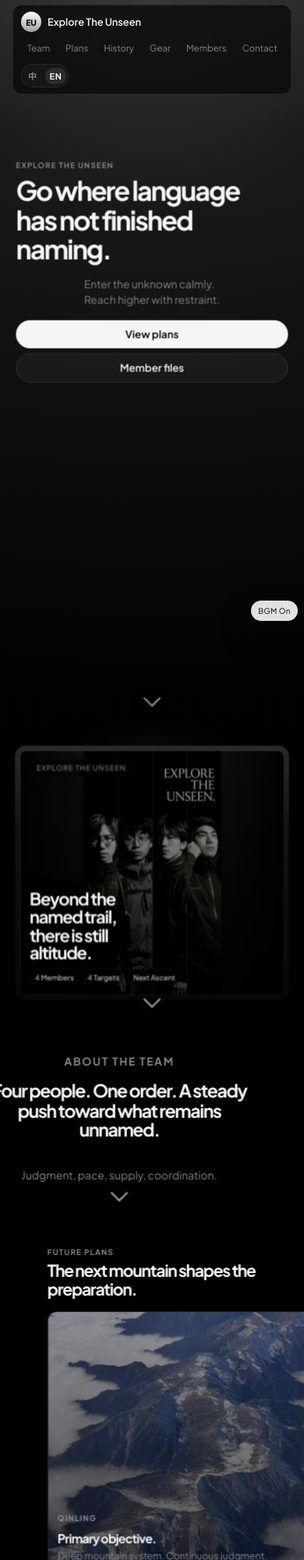
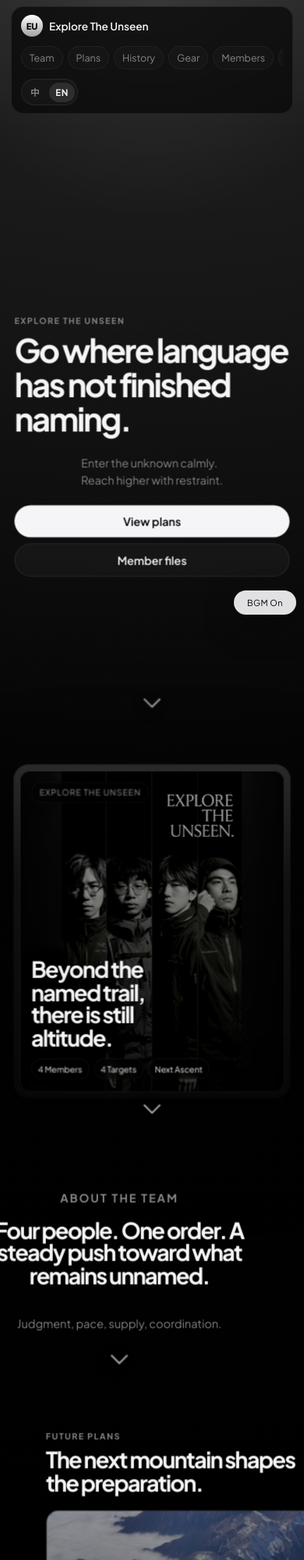
Before and after one commit to ShiinsMashiro/personal-team-site, a plain HTML site: page index.html in a window 390 px wide. Shown: the top 2000 px of the page at 78% size. Drawn offline with Linux system fonts and the light colour scheme.

Commit message:
revert to previous version

```diff
--- a/styles.css
+++ b/styles.css
@@ -1442,7 +1442,7 @@ main {
     display: none;
   }
 
-  /* 箭头固定在底部居中 - 只显示右箭头 */
+  /* 箭头固定在底部居中 */
   .slider-control {
     top: auto;
     bottom: 0;
@@ -1450,17 +1450,17 @@ main {
   }
 
   .slider-control.prev {
-    display: none;
+    left: calc(50% - 50px);
   }
 
   .slider-control.next {
-    right: calc(50% - 22px);
+    right: calc(50% - 50px);
   }
 }
 
 @media (max-width: 720px) {
   :root {
-    --mobile-gutter: 16px;
+    --mobile-gutter: 14px;
   }
 
   main,
@@ -1468,17 +1468,17 @@ main {
     width: calc(100% - (var(--mobile-gutter) * 2));
   }
 
-  /* Header 优化 - 紧凑型 */
+  /* Header 优化 - 改为紧凑型 */
   .site-header {
-    padding: 6px 0;
+    padding: 8px 0;
   }
 
   .nav-shell {
     flex-direction: column;
-    padding: 8px 10px;
-    border-radius: 12px;
+    padding: 10px 12px;
+    border-radius: 16px;
     align-items: stretch;
-    gap: 6px;
+    gap: 8px;
   }
 
   .brand {
@@ -1487,23 +1487,23 @@ main {
   }
 
   .brand-mark {
-    width: 26px;
-    height: 26px;
-    font-size: 0.65rem;
+    width: 28px;
+    height: 28px;
+    font-size: 0.7rem;
   }
 
   #brand-text {
-    font-size: 0.8rem;
-  }
-
-  /* 导航横向滚动 */
+    font-size: 0.85rem;
+  }
+
+  /* 导航改为横向滚动 */
   .site-nav {
     width: 100%;
     flex-wrap: nowrap;
     justify-content: flex-start;
-    gap: 4px;
+    gap: 6px;
     overflow-x: auto;
-    padding: 2px 0;
+    padding: 4px 0;
     scrollbar-width: none;
     -webkit-overflow-scrolling: touch;
   }
@@ -1514,60 +1514,54 @@ main {
 
   .site-nav a {
     white-space: nowrap;
+    padding: 6px 10px;
+    font-size: 0.78rem;
+    border: 1px solid rgba(255, 255, 255, 0.05);
+    border-radius: 999px;
+    background: rgba(255, 255, 255, 0.02);
+    color: var(--muted);
+  }
+
+  .lang-switch {
+    align-self: flex-start;
+    padding: 3px;
+  }
+
+  .lang-btn {
     padding: 5px 8px;
     font-size: 0.72rem;
-    border: none;
-    border-radius: 999px;
-    background: transparent;
-    color: var(--muted);
-  }
-
-  .lang-switch {
-    align-self: flex-start;
-    padding: 2px;
-  }
-
-  .lang-btn {
-    padding: 4px 6px;
-    font-size: 0.68rem;
-  }
-
-  /* Hero 区域 - 紧凑 */
+  }
+
+  /* Hero 区域 */
   .hero {
-    min-height: calc(100svh - 80px);
-    padding: 32px 0 24px;
+    min-height: calc(100svh - 100px);
+    padding: 48px 0 32px;
     align-items: flex-start;
     text-align: left;
-    justify-content: flex-start;
   }
 
   .hero-media {
     min-height: auto;
-    padding: 32px 0 24px;
+    padding: 48px 0 40px;
   }
 
   .hero h1 {
-    font-size: clamp(1.8rem, 9vw, 2.6rem);
-    line-height: 1.1;
+    font-size: clamp(2.2rem, 11vw, 3.2rem);
+    line-height: 1.05;
   }
 
   .eyebrow {
-    margin-bottom: 8px;
-    font-size: 0.62rem;
-    letter-spacing: 0.12em;
-  }
-
-  .hero-text {
-    margin-top: 16px;
-    font-size: 0.88rem;
-    line-height: 1.5;
-  }
-
+    margin-bottom: 10px;
+    font-size: 0.68rem;
+    letter-spacing: 0.14em;
+  }
+
+  .hero-text,
   .statement p,
   .feature-copy p,
   .contact-text {
-    font-size: 0.88rem;
-    line-height: 1.55;
+    font-size: 0.92rem;
+    line-height: 1.6;
   }
 
   /* 按钮全宽 */
@@ -1576,8 +1570,8 @@ main {
     width: 100%;
     flex-direction: column;
     align-items: stretch;
-    gap: 6px;
-    margin-top: 16px;
+    gap: 8px;
+    margin-top: 20px;
   }
 
   .button,
@@ -1585,95 +1579,83 @@ main {
     width: 100%;
     min-width: 0;
     text-align: center;
-    padding: 10px 16px;
-    font-size: 0.85rem;
-  }
-
-  /* 设备框架 - 缩小 */
+    padding: 12px 18px;
+    font-size: 0.92rem;
+  }
+
+  /* 设备框架 */
   .hero-device {
     margin-top: 0;
     width: 100%;
   }
 
   .device-glow {
-    inset: 6% 8% auto;
-    height: 120px;
+    inset: 8% 12% auto;
+    height: 180px;
   }
 
   .device-frame {
     width: 100%;
-    padding: 6px;
-    border-radius: 14px;
+    padding: 8px;
+    border-radius: 20px;
   }
 
   .device-screen {
-    min-height: 320px;
-    padding: 10px 12px 12px;
-    border-radius: 10px;
+    min-height: 420px;
+    padding: 14px 14px 16px;
+    border-radius: 16px;
     background-size: cover, cover, auto 100%, cover, cover;
     background-position: center, center, center center, center top, center;
   }
 
   .screen-topline {
-    padding: 5px 8px;
-    font-size: 0.6rem;
-  }
-
-  .screen-title {
-    margin-left: 0;
-    margin-bottom: 8px;
-    max-width: 10ch;
-    text-align: left;
-    font-size: clamp(1.4rem, 5vw, 1.8rem);
-    line-height: 1.05;
-  }
-
+    padding: 6px 10px;
+    font-size: 0.68rem;
+  }
+
+  .screen-title,
   .feature-copy h2,
   .statement h2,
   .showcase h2,
   .contact h2 {
     max-width: none;
-    font-size: clamp(1.4rem, 6vw, 1.8rem);
-    line-height: 1.1;
+    font-size: clamp(1.6rem, 7.5vw, 2.2rem);
+    line-height: 1.02;
+  }
+
+  .screen-title {
+    margin-left: 0;
+    margin-bottom: 12px;
+    max-width: 8ch;
+    text-align: left;
   }
 
   .screen-grid {
     justify-content: flex-start;
     margin-left: 0;
     max-width: none;
-    gap: 4px;
+    gap: 6px;
   }
 
   .screen-grid span {
-    padding: 4px 6px;
-    font-size: 0.6rem;
-  }
-
-  /* 通用区块 - 紧凑 */
+    padding: 6px 8px;
+    font-size: 0.68rem;
+  }
+
+  /* 通用卡片 */
   .spotlight-panel,
   .product-panel,
   .metric,
   .gear-card,
   .member-card {
-    border-radius: 12px;
+    border-radius: 16px;
   }
 
   .showcase-intro,
   .feature-copy {
     width: 100%;
-    margin-bottom: 16px;
+    margin-bottom: 20px;
     text-align: left;
-  }
-
-  .showcase-intro .eyebrow,
-  .feature-copy .eyebrow {
-    margin-bottom: 6px;
-  }
-
-  .showcase-intro h2,
-  .feature-copy h2 {
-    font-size: clamp(1.3rem, 5.5vw, 1.6rem);
-    line-height: 1.15;
   }
 
   .statement,
@@ -1684,11 +1666,10 @@ main {
   .contact,
   .feature-section {
     width: 100%;
-    padding: 40px 0 32px;
+    padding: 60px 0 48px;
     display: flex;
     flex-direction: column;
     align-items: stretch;
-    min-height: auto;
   }
 
   .showcase,
@@ -1697,10 +1678,16 @@ main {
     justify-content: flex-start;
   }
 
-  .statement,
+  .statement {
+    justify-content: center;
+    min-height: auto;
+    padding: 80px 0 60px;
+  }
+
   .contact {
     justify-content: center;
-    padding: 48px 0 36px;
+    min-height: auto;
+    padding: 80px 0 60px;
   }
 
   .feature-stage,
@@ -1710,7 +1697,7 @@ main {
   }
 
   .feature-stage {
-    gap: 10px;
+    gap: 12px;
   }
 
   .spotlight-panel,
@@ -1719,16 +1706,16 @@ main {
   .member-card,
   .metric {
     min-height: auto;
-    padding: 12px;
-    box-shadow: 0 12px 32px rgba(0, 0, 0, 0.24);
+    padding: 16px;
+    box-shadow: 0 16px 48px rgba(0, 0, 0, 0.28);
   }
 
   .product-panel h3,
   .spotlight-panel h3,
   .gear-card h3,
   .member-card h3 {
-    font-size: 1rem;
-    margin: 6px 0 4px;
+    font-size: 1.25rem;
+    margin: 8px 0 6px;
   }
 
   .product-panel span,
@@ -1736,33 +1723,27 @@ main {
   .gear-card span,
   .member-card p,
   .metric span {
-    line-height: 1.4;
-    font-size: 0.78rem;
-  }
-
-  /* 装备卡片 - 紧凑 */
+    line-height: 1.45;
+    font-size: 0.84rem;
+  }
+
+  /* 装备卡片 */
   .gear-card {
-    min-height: 140px;
-    padding: 10px;
+    min-height: 200px;
+    padding: 14px;
   }
 
   .gear-card-large {
-    min-height: 180px;
+    min-height: 260px;
   }
 
   .gear-card p {
-    font-size: 0.62rem;
-    margin-bottom: 4px;
+    font-size: 0.72rem;
+    margin-bottom: 8px;
   }
 
   .gear-card h3 {
-    font-size: 0.95rem;
-    margin-bottom: 2px;
-  }
-
-  .gear-card span {
-    font-size: 0.72rem;
-  }
+    font-size: 1.2rem;
   }
 
   .gear-card span {
@@ -1773,51 +1754,51 @@ main {
   .member-grid {
     display: grid;
     grid-template-columns: repeat(2, 1fr);
-    gap: 8px;
+    gap: 10px;
   }
 
   .member-card {
-    min-height: 120px;
-    padding: 10px;
-    border-radius: 10px;
+    min-height: 180px;
+    padding: 12px;
+    border-radius: 14px;
   }
 
   .member-card-content {
-    right: 10px;
-    bottom: 10px;
-    left: 10px;
+    right: 12px;
+    bottom: 12px;
+    left: 12px;
   }
 
   .member-card h3 {
-    font-size: 0.9rem;
-    margin-bottom: 2px;
+    font-size: 1.1rem;
+    margin-bottom: 4px;
   }
 
   .member-card p {
-    font-size: 0.62rem;
-    line-height: 1.25;
+    font-size: 0.72rem;
+    line-height: 1.3;
     max-width: none;
   }
 
   .member-index {
-    font-size: 0.6rem;
+    font-size: 0.72rem;
   }
 
   /* Metrics - 1列 */
   .metrics {
     display: flex;
     flex-direction: column;
-    gap: 8px;
+    gap: 10px;
   }
 
   .metric {
     text-align: left;
-    padding: 10px 12px;
+    padding: 14px 16px;
   }
 
   .metric strong {
-    margin-bottom: 2px;
-    font-size: 1.2rem;
+    margin-bottom: 4px;
+    font-size: 1.5rem;
   }
 
   /* 轮播 - 触摸滑动 */
@@ -1826,13 +1807,13 @@ main {
     overflow-x: auto;
     -webkit-overflow-scrolling: touch;
     scroll-snap-type: x mandatory;
-    padding-bottom: 40px;
-    margin-bottom: -8px;
+    padding-bottom: 50px;
+    margin-bottom: -10px;
   }
 
   .slider-grid {
     --visible-cards: 1;
-    --card-gap: 8px;
+    --card-gap: 10px;
     width: 100%;
     min-width: 100%;
     transform: none !important;
@@ -1847,21 +1828,20 @@ main {
   }
 
   .slider-control {
-    width: 32px;
-    height: 32px;
+    width: 36px;
+    height: 36px;
     bottom: 0;
     display: flex;
     align-items: center;
     justify-content: center;
-    font-size: 1.2rem;
   }
 
   .slider-control.prev {
-    display: none;
+    left: calc(50% - 44px);
   }
 
   .slider-control.next {
-    right: calc(50% - 16px);
+    right: calc(50% - 44px);
   }
 
   /* 弹窗模态框 */
@@ -1869,86 +1849,86 @@ main {
     width: 100%;
     max-width: 100%;
     margin: 0;
-    padding: 16px;
-    border-radius: 12px;
-    max-height: 85vh;
+    padding: 20px;
+    border-radius: 16px;
+    max-height: 90vh;
     overflow-y: auto;
   }
 
   .member-modal-close {
-    top: 10px;
-    right: 10px;
-    width: 28px;
-    height: 28px;
-    font-size: 1.1rem;
+    top: 12px;
+    right: 12px;
+    width: 32px;
+    height: 32px;
+    font-size: 1.3rem;
   }
 
   .member-modal-dialog h2 {
-    font-size: 1.3rem;
+    font-size: 1.6rem;
   }
 
   .member-modal-role {
-    font-size: 0.82rem;
-    margin: 6px 0 4px;
+    font-size: 0.94rem;
+    margin: 10px 0 8px;
   }
 
   .member-modal-text {
-    font-size: 0.8rem;
-    line-height: 1.5;
+    font-size: 0.9rem;
+    line-height: 1.6;
   }
 
   .gear-modal-dialog {
     width: 100%;
     max-width: 100%;
     margin: 0;
-    border-radius: 12px;
+    border-radius: 16px;
     max-height: 90vh;
     overflow-y: auto;
   }
 
   .gear-modal-visual {
-    min-height: 140px;
+    min-height: 180px;
   }
 
   .gear-modal-copy {
-    padding: 12px;
+    padding: 16px;
   }
 
   .gear-modal-close {
-    top: 10px;
-    right: 10px;
-    width: 28px;
-    height: 28px;
-    font-size: 1.1rem;
+    top: 12px;
+    right: 12px;
+    width: 32px;
+    height: 32px;
+    font-size: 1.3rem;
   }
 
   /* BGM 按钮 */
   .bgm-toggle {
-    right: 8px;
-    bottom: 48px;
-    padding: 6px 8px;
-    font-size: 0.62rem;
-    min-width: 60px;
+    right: 10px;
+    bottom: 56px;
+    padding: 8px 10px;
+    font-size: 0.68rem;
+    min-width: 80px;
   }
 
   .page-next-btn {
-    bottom: 6px;
-    width: 28px;
-    height: 28px;
+    bottom: 8px;
+    width: 36px;
+    height: 36px;
   }
 
   /* 联系方式 */
   .contact h2 {
-    font-size: clamp(1.2rem, 5vw, 1.4rem);
+    font-size: clamp(1.4rem, 6.5vw, 1.8rem);
   }
 
   .contact-text {
-    margin: 10px 0 0;
+    margin: 14px 0 0;
   }
 
   .contact-actions a {
-    padding: 8px 12px;
-    font-size: 0.78rem;
+    padding: 10px 14px;
+    font-size: 0.85rem;
   }
 
   /* 计划卡片 */
@@ -1957,30 +1937,24 @@ main {
   }
 
   .product-panel {
-    min-height: 140px;
+    min-height: 180px;
   }
 
   .panel-wide {
-    min-height: 180px;
-  }
-
-  .product-panel p {
-    font-size: 0.62rem;
-    margin-bottom: 4px;
+    min-height: 240px;
   }
 
   /* 履历卡片 */
   .spotlight-panel span {
-    font-size: 0.6rem;
+    font-size: 0.72rem;
   }
 
   .spotlight-panel h3 {
-    font-size: 0.95rem;
-    margin: 4px 0 3px;
+    font-size: 1.1rem;
   }
 
   .spotlight-panel p {
-    font-size: 0.72rem;
-    line-height: 1.4;
-  }
-}
+    font-size: 0.82rem;
+    line-height: 1.5;
+  }
+}
```
